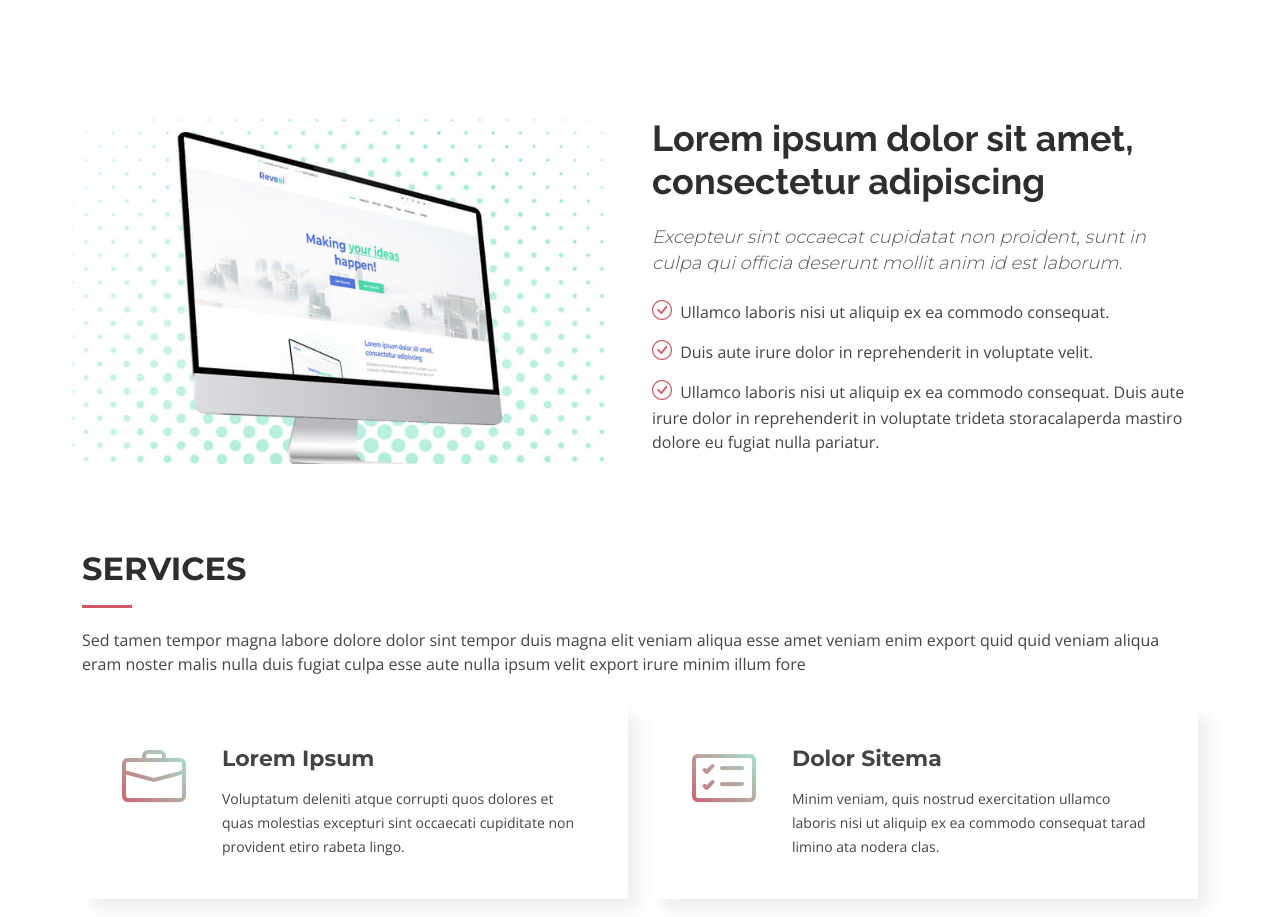
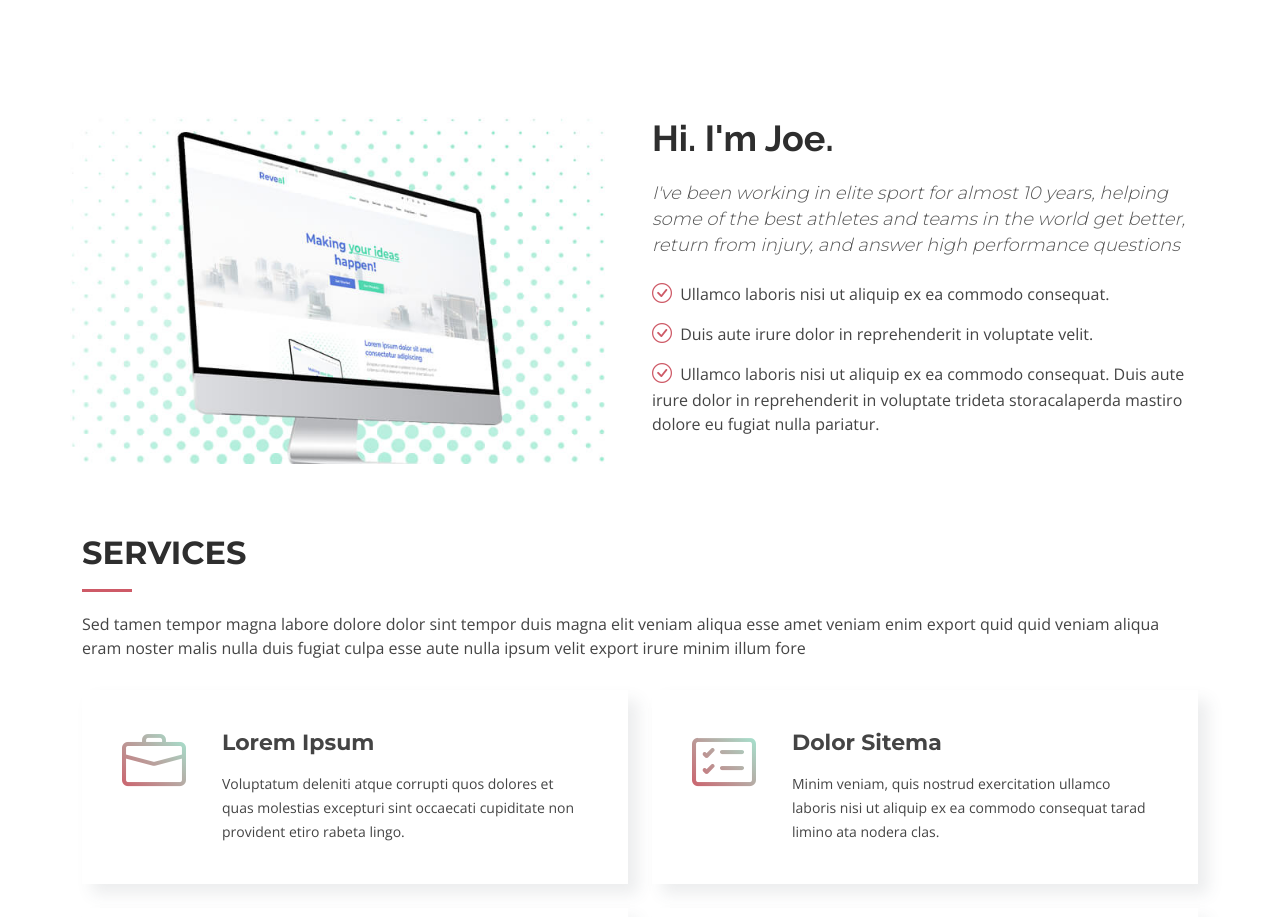
Before and after one commit to joseph-shaw/joseph-shaw.github.io, a plain HTML site: page index.html in a window 1280 px wide. Shown: the part 3595-4512 px from the top of the page. Drawn offline with nearby package versions, Linux system fonts and the light colour scheme.

Commit message:
About me

```diff
--- a/index.html
+++ b/index.html
@@ -372,8 +372,8 @@
           </div>
 
           <div class="col-lg-6 content">
-            <h2>Lorem ipsum dolor sit amet, consectetur adipiscing</h2>
-            <h3>Excepteur sint occaecat cupidatat non proident, sunt in culpa qui officia deserunt mollit anim id est laborum.</h3>
+            <h2>Hi. I'm Joe.</h2>
+            <h3>I've been working in elite sport for almost 10 years, helping some of the best athletes and teams in the world get better, return from injury, and answer high performance questions</h3>
 
             <ul>
               <li><i class="bi bi-check-circle"></i> Ullamco laboris nisi ut aliquip ex ea commodo consequat.</li>
```
